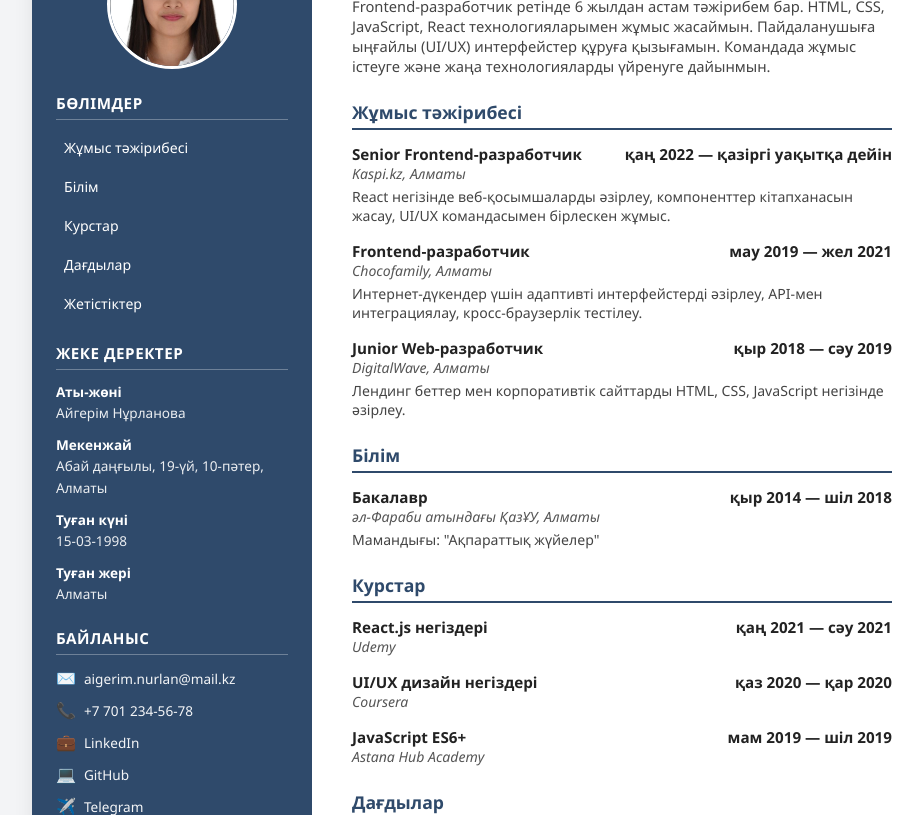
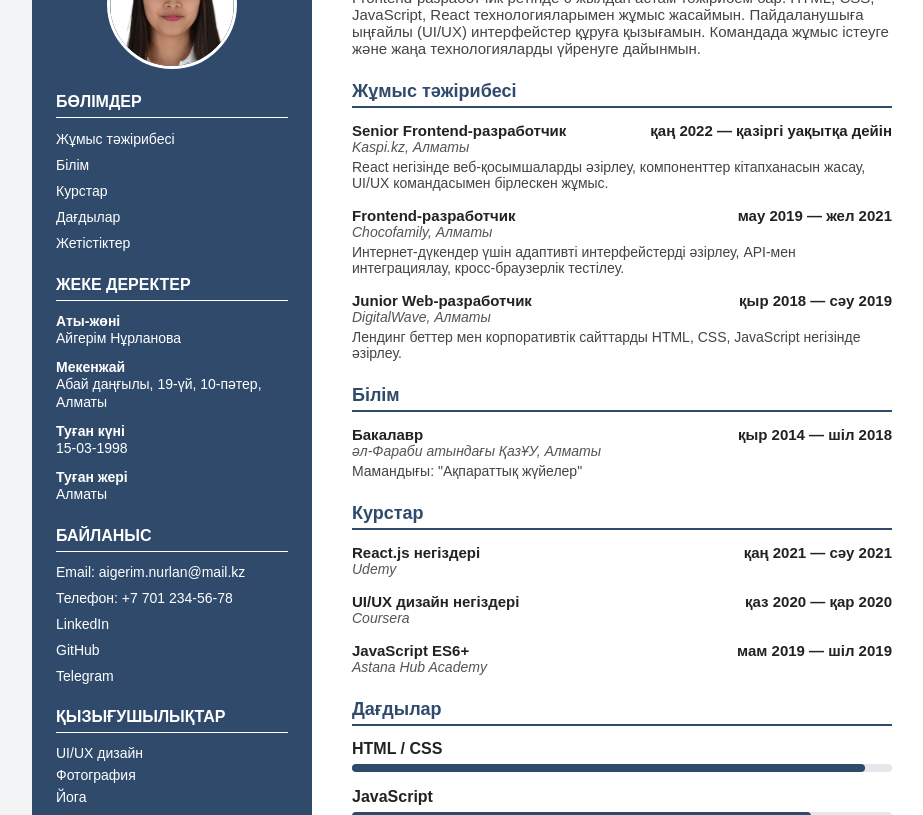
Before and after one commit to dilnaztemirlan-cmyk/resume, a plain HTML site: page index.html in a window 1280 px wide. Shown: the part 131-946 px from the top of the page, without its empty margins (158-1081 px from the left). Drawn offline with Linux system fonts and the light colour scheme.

Commit message:
index.html

```diff
--- a/index.html
+++ b/index.html
@@ -4,148 +4,201 @@
   <meta charset="UTF-8">
   <meta name="viewport" content="width=device-width, initial-scale=1.0">
   <title>Айгерім Нұрланова — Резюме</title>
-  <meta name="description" content="Айгерім Нұрланова — Frontend-разработчик. Резюме сайты.">
 
   <meta property="og:title" content="Айгерім Нұрланова — Резюме">
   <meta property="og:description" content="Frontend-разработчик. Тәжірибесі 6 жылдан астам.">
-  <meta property="og:image" content="https://ТВОЙ-САЙТ-ССЫЛКАСЫ.com/preview.jpg">
-  <meta property="og:url" content="https://ТВОЙ-САЙТ-ССЫЛКАСЫ.com">
   <meta property="og:type" content="website">
 
-  <meta name="twitter:card" content="summary_large_image">
-  <meta name="twitter:title" content="Айгерім Нұрланова — Резюме">
-  <meta name="twitter:description" content="Frontend-разработчик. Тәжірибесі 6 жылдан астам.">
-  <meta name="twitter:image" content="https://ТВОЙ-САЙТ-ССЫЛКАСЫ.com/preview.jpg">
+  <style>
+    * {
+      margin: 0;
+      padding: 0;
+      box-sizing: border-box;
+    }
 
-  <style>
-    * { box-sizing: border-box; margin: 0; padding: 0; }
-    html { scroll-behavior: smooth; }
     body {
-      font-family: 'Segoe UI', Arial, sans-serif;
-      background: #f3f4f6;
+      font-family: Arial, sans-serif;
+      background-color: #f3f4f6;
       color: #222;
     }
+
     .wrapper {
       max-width: 900px;
       margin: 40px auto;
       display: flex;
-      background: #fff;
-      box-shadow: 0 4px 20px rgba(0,0,0,0.08);
+      background-color: #ffffff;
       border-radius: 8px;
       overflow: hidden;
     }
+
+    /* СОЛ ЖАҚ ПАНЕЛЬ */
     .sidebar {
-      background: #2f4a6b;
-      color: #fff;
+      background-color: #2f4a6b;
+      color: #ffffff;
       width: 280px;
       padding: 30px 24px;
     }
+
     .sidebar img {
       width: 130px;
       height: 130px;
       border-radius: 50%;
       object-fit: cover;
       display: block;
-      margin: 0 auto 24px;
-      border: 3px solid #fff;
+      margin: 0 auto 24px auto;
+      border: 3px solid #ffffff;
     }
+
     .sidebar h2 {
-      font-size: 0.95rem;
+      font-size: 16px;
       text-transform: uppercase;
-      letter-spacing: 0.5px;
-      border-bottom: 1px solid rgba(255,255,255,0.3);
+      border-bottom: 1px solid #ffffff;
       padding-bottom: 6px;
-      margin: 24px 0 12px;
+      margin-top: 24px;
+      margin-bottom: 12px;
     }
-    .sidebar h2:first-of-type { margin-top: 0; }
-    .field { margin-bottom: 12px; }
-    .field b { display: block; font-size: 0.85rem; }
-    .field span { font-size: 0.85rem; opacity: 0.9; }
-    .tag { font-weight: 600; font-size: 0.85rem; margin-bottom: 6px; }
+
+    .sidebar h2:first-of-type {
+      margin-top: 0;
+    }
+
+    .field {
+      margin-bottom: 12px;
+    }
+
+    .field b {
+      display: block;
+      font-size: 14px;
+    }
+
+    .field span {
+      font-size: 14px;
+    }
+
+    .nav-menu {
+      list-style: none;
+    }
+
+    .nav-menu li {
+      margin-bottom: 8px;
+    }
+
+    .nav-menu a {
+      color: #ffffff;
+      text-decoration: none;
+      font-size: 14px;
+    }
+
+    .nav-menu a:hover {
+      text-decoration: underline;
+    }
+
+    .contacts a {
+      color: #ffffff;
+      text-decoration: none;
+      font-size: 14px;
+      display: block;
+      margin-bottom: 10px;
+    }
+
+    .contacts a:hover {
+      text-decoration: underline;
+    }
+
+    .tag {
+      font-size: 14px;
+      margin-bottom: 6px;
+    }
+
     .lang-row {
       display: flex;
       justify-content: space-between;
-      font-size: 0.85rem;
+      font-size: 14px;
       margin-bottom: 6px;
     }
 
-    .nav-menu { list-style: none; }
-    .nav-menu li { margin-bottom: 8px; }
-    .nav-menu a {
-      color: #fff;
-      text-decoration: none;
-      font-size: 0.88rem;
-      display: block;
-      padding: 6px 8px;
-      border-radius: 4px;
-      transition: background 0.2s;
-    }
-    .nav-menu a:hover {
-      background: rgba(255,255,255,0.15);
-      padding-left: 12px;
-    }
-
-    /* Байланыс сілтемелері */
-    .contacts a {
-      color: #fff;
-      text-decoration: none;
-      font-size: 0.85rem;
-      display: flex;
-      align-items: center;
-      gap: 8px;
-      margin-bottom: 10px;
-      opacity: 0.95;
-    }
-    .contacts a:hover { text-decoration: underline; }
-    .contacts .icon { font-size: 1rem; }
-
-    /* Оң жақ негізгі бөлім */
+    /* ОҢ ЖАҚ НЕГІЗГІ БӨЛІМ */
     .main {
       flex: 1;
       padding: 36px 40px;
     }
-    .main h1 { font-size: 1.8rem; color: #2f4a6b; margin-bottom: 12px; }
-    .summary { font-size: 0.92rem; color: #444; margin-bottom: 24px; }
+
+    .main h1 {
+      font-size: 28px;
+      color: #2f4a6b;
+      margin-bottom: 12px;
+    }
+
+    .summary {
+      font-size: 15px;
+      color: #444;
+      margin-bottom: 24px;
+    }
+
     .main h2 {
       color: #2f4a6b;
-      font-size: 1.1rem;
-      margin: 24px 0 14px;
+      font-size: 18px;
+      margin-top: 24px;
+      margin-bottom: 14px;
       border-bottom: 2px solid #2f4a6b;
       padding-bottom: 4px;
-      scroll-margin-top: 20px; /* scroll кезде жоғарыдан бос орын қалдырады */
     }
-    .entry { margin-bottom: 16px; }
+
+    .entry {
+      margin-bottom: 16px;
+    }
+
     .entry-top {
       display: flex;
       justify-content: space-between;
-      font-weight: 600;
-      font-size: 0.95rem;
+      font-weight: bold;
+      font-size: 15px;
     }
-    .entry .place { font-style: italic; color: #555; font-size: 0.88rem; margin-bottom: 4px; }
-    .entry p { font-size: 0.88rem; color: #444; }
-    .skill-bar { background: #e5e7eb; border-radius: 6px; height: 8px; margin-top: 6px; overflow: hidden; }
-    .skill-bar span { display: block; height: 100%; background: #2f4a6b; }
 
-    /* 768px-тен кіші экрандарда (телефон, кіші планшет) */
+    .entry .place {
+      font-style: italic;
+      color: #555;
+      font-size: 14px;
+      margin-bottom: 4px;
+    }
+
+    .entry p {
+      font-size: 14px;
+      color: #444;
+    }
+
+    .skill-bar {
+      background-color: #e5e7eb;
+      border-radius: 6px;
+      height: 8px;
+      margin-top: 6px;
+    }
+
+    .skill-bar span {
+      display: block;
+      height: 100%;
+      background-color: #2f4a6b;
+      border-radius: 6px;
+    }
+
+    /* ТЕЛЕФОН ЖӘНЕ КІШІ ЭКРАНДАР ҮШІН */
     @media (max-width: 768px) {
       .wrapper {
         flex-direction: column;
         margin: 0;
         border-radius: 0;
       }
+
       .sidebar {
         width: 100%;
-    padding: 24px 20px;
       }
-  .main {
-    padding: 24px 20px;
-  }
+
       .entry-top {
         flex-direction: column;
-    gap: 2px;
       }
-  body {
-    padding: 0;
+
+      .lang-row {
+        max-width: 200px;
       }
     }
   </style>
@@ -153,6 +206,7 @@
 <body>
 
   <div class="wrapper">
+
     <!-- СОЛ ЖАҚ ПАНЕЛЬ -->
     <div class="sidebar">
       <img src="photo.jpg" alt="Фото">
@@ -167,18 +221,30 @@
       </ul>
 
       <h2>Жеке деректер</h2>
-      <div class="field"><b>Аты-жөні</b><span>Айгерім Нұрланова</span></div>
-      <div class="field"><b>Мекенжай</b><span>Абай даңғылы, 19-үй, 10-пәтер, Алматы</span></div>
-      <div class="field"><b>Туған күні</b><span>15-03-1998</span></div>
-      <div class="field"><b>Туған жері</b><span>Алматы</span></div>
+      <div class="field">
+        <b>Аты-жөні</b>
+        <span>Айгерім Нұрланова</span>
+      </div>
+      <div class="field">
+        <b>Мекенжай</b>
+        <span>Абай даңғылы, 19-үй, 10-пәтер, Алматы</span>
+      </div>
+      <div class="field">
+        <b>Туған күні</b>
+        <span>15-03-1998</span>
+      </div>
+      <div class="field">
+        <b>Туған жері</b>
+        <span>Алматы</span>
+      </div>
 
       <h2>Байланыс</h2>
       <div class="contacts">
-        <a href="mailto:aigerim.nurlan@mail.kz"><span class="icon">✉️</span> aigerim.nurlan@mail.kz</a>
-        <a href="tel:+77012345678"><span class="icon">📞</span> +7 701 234-56-78</a>
-        <a href="https://linkedin.com/in/username" target="_blank"><span class="icon">💼</span> LinkedIn</a>
-        <a href="https://github.com/username" target="_blank"><span class="icon">💻</span> GitHub</a>
-        <a href="https://t.me/username" target="_blank"><span class="icon">✈️</span> Telegram</a>
+        <a href="mailto:aigerim.nurlan@mail.kz">Email: aigerim.nurlan@mail.kz</a>
+        <a href="tel:+77012345678">Телефон: +7 701 234-56-78</a>
+        <a href="https://linkedin.com/in/username" target="_blank">LinkedIn</a>
+        <a href="https://github.com/username" target="_blank">GitHub</a>
+        <a href="https://t.me/username" target="_blank">Telegram</a>
       </div>
 
       <h2>Қызығушылықтар</h2>
@@ -204,41 +270,62 @@
       <h2 id="experience">Жұмыс тәжірибесі</h2>
 
       <div class="entry">
-        <div class="entry-top"><span>Senior Frontend-разработчик</span><span>қаң 2022 — қазіргі уақытқа дейін</span></div>
+        <div class="entry-top">
+          <span>Senior Frontend-разработчик</span>
+          <span>қаң 2022 — қазіргі уақытқа дейін</span>
+        </div>
         <div class="place">Kaspi.kz, Алматы</div>
         <p>React негізінде веб-қосымшаларды әзірлеу, компоненттер кітапханасын жасау, UI/UX командасымен бірлескен жұмыс.</p>
       </div>
 
       <div class="entry">
-        <div class="entry-top"><span>Frontend-разработчик</span><span>мау 2019 — жел 2021</span></div>
+        <div class="entry-top">
+          <span>Frontend-разработчик</span>
+          <span>мау 2019 — жел 2021</span>
+        </div>
         <div class="place">Chocofamily, Алматы</div>
         <p>Интернет-дүкендер үшін адаптивті интерфейстерді әзірлеу, API-мен интеграциялау, кросс-браузерлік тестілеу.</p>
       </div>
 
       <div class="entry">
-        <div class="entry-top"><span>Junior Web-разработчик</span><span>қыр 2018 — сәу 2019</span></div>
+        <div class="entry-top">
+          <span>Junior Web-разработчик</span>
+          <span>қыр 2018 — сәу 2019</span>
+        </div>
         <div class="place">DigitalWave, Алматы</div>
         <p>Лендинг беттер мен корпоративтік сайттарды HTML, CSS, JavaScript негізінде әзірлеу.</p>
       </div>
 
       <h2 id="education">Білім</h2>
       <div class="entry">
-        <div class="entry-top"><span>Бакалавр</span><span>қыр 2014 — шіл 2018</span></div>
+        <div class="entry-top">
+          <span>Бакалавр</span>
+          <span>қыр 2014 — шіл 2018</span>
+        </div>
         <div class="place">әл-Фараби атындағы ҚазҰУ, Алматы</div>
         <p>Мамандығы: "Ақпараттық жүйелер"</p>
       </div>
 
       <h2 id="courses">Курстар</h2>
       <div class="entry">
-        <div class="entry-top"><span>React.js негіздері</span><span>қаң 2021 — сәу 2021</span></div>
+        <div class="entry-top">
+          <span>React.js негіздері</span>
+          <span>қаң 2021 — сәу 2021</span>
+        </div>
         <div class="place">Udemy</div>
       </div>
       <div class="entry">
-        <div class="entry-top"><span>UI/UX дизайн негіздері</span><span>қаз 2020 — қар 2020</span></div>
+        <div class="entry-top">
+          <span>UI/UX дизайн негіздері</span>
+          <span>қаз 2020 — қар 2020</span>
+        </div>
         <div class="place">Coursera</div>
       </div>
       <div class="entry">
-        <div class="entry-top"><span>JavaScript ES6+</span><span>мам 2019 — шіл 2019</span></div>
+        <div class="entry-top">
+          <span>JavaScript ES6+</span>
+          <span>мам 2019 — шіл 2019</span>
+        </div>
         <div class="place">Astana Hub Academy</div>
       </div>
 
@@ -259,6 +346,7 @@
       <h2 id="achievements">Жетістіктер</h2>
       <p>Kaspi.kz мобильді қосымшасының frontend бөлігін жаңғыртуға қатысты, жүктелу жылдамдығын 30%-ға арттырды.</p>
     </div>
+
   </div>
 
 </body>
```
Lines whose indentation alone changed are shown as unchanged.
